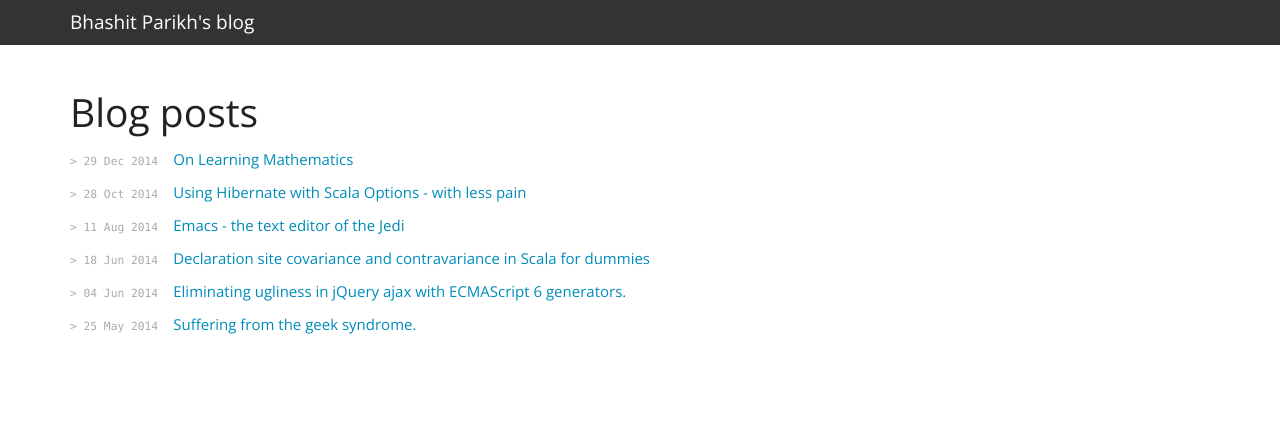
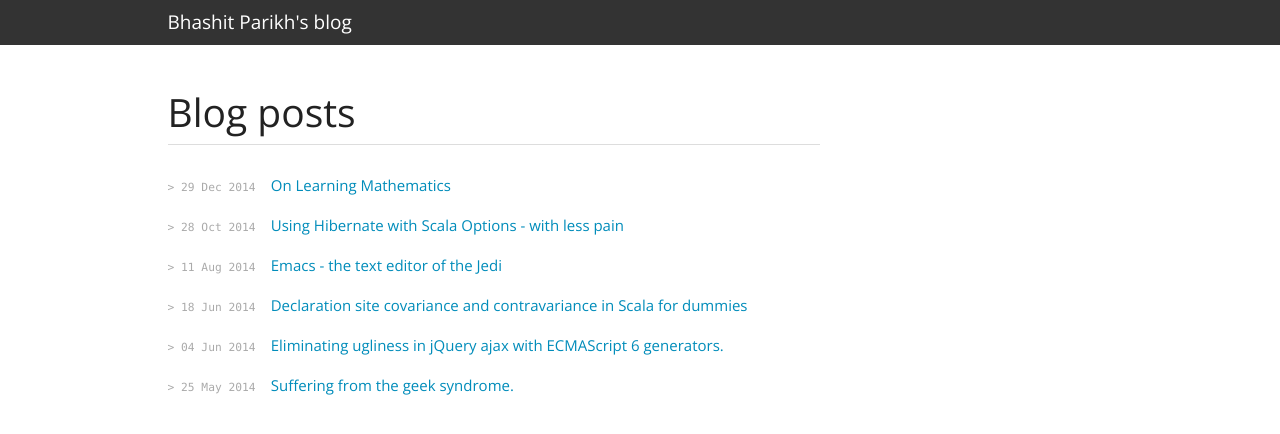
Before and after one commit to Bhashit/bhashit.github.io, a Jekyll site: the page built from index.html, in a window 1280 px wide. Shown: the top 434 px of the page. Built offline with Jekyll 4.4.1, drawn with Linux system fonts in a browser that asks for light colours.

Commit message:
Some formatting

```diff
--- a/_includes/nav.html
+++ b/_includes/nav.html
@@ -1,5 +1,7 @@
 <nav class="navbar navbar-default navbar-fixed-top" role="navigation">
   <div class="container">
+    <div class="row">
+      <div class="col-md-11 col-md-offset-1">
         <div class="navbar-header">
           <button type="button" class="navbar-toggle" data-toggle="collapse" data-target="#navbar">
             <span class="icon-bar"></span> <span class="icon-bar"></span> <span class="icon-bar"></span>
@@ -12,4 +14,6 @@
           </ul>
         </div>
       </div>
+    </div>
+  </div>
 </nav>
--- a/_layouts/post.html
+++ b/_layouts/post.html
@@ -2,11 +2,10 @@
 layout: default
 ---
 
-<article class="col-md-8">
+<article class="col-md-7 col-md-offset-1">
   <header>
     <h1>{{ page.title }}</h1>
   </header>
-  <hr />
   {{ content }}
   <footer>
     <div id="date" class="meta">
--- a/about/index.html
+++ b/about/index.html
@@ -3,7 +3,7 @@ layout: default
 title: Bhashit Parikh
 ---
 
-<div id="home" class="col-md-8">
+<div class="col-md-8">
    <h1>Blog posts</h1>
    <ul class="posts">
       {% for post in site.posts %}
--- a/css/style.css
+++ b/css/style.css
@@ -1,8 +1,29 @@
 main.container { padding-top: 70px; }
 
-h2, h3, h4, h5, h6 { margin-top: 30px; }
+h1 {
+    padding-bottom: 10px;
+    margin-bottom: 25px;
+    border-bottom: 1px solid #dddddd;
+}
 
-body { line-height: 1.65; }
+h2, h3 { margin-top: 30px; }
+
+h2, h3, h4, h5, h6 { margin-bottom: 7px }
+
+body { line-height: 1.7; }
+
+p { margin-bottom: 20px; }
+
+ol, ul { margin-top: 10px; }
+
+p + ul, p + ol { margin-top: -10px; }
+
+blockquote p {
+    margin-bottom: 0;
+    line-height: 1.5;
+}
+
+li { margin-bottom: 7px; }
 
 .posts {
    list-style-type: none;
@@ -116,7 +137,6 @@ h2#footnotes {
 #social-share li.reddit a { color: #444; }
 
 #comments {
-    margin-top: 20px;
+    margin-top: 10px;
     border-top: 1px dashed #eee;
-    padding-top: 50px;
 }
--- a/index.html
+++ b/index.html
@@ -3,7 +3,7 @@ layout: default
 title: Bhashit Parikh
 ---
 
-<div id="home" class="col-md-8">
+<div id="home" class="col-md-7 col-md-offset-1">
    <h1>Blog posts</h1>
    <ul class="posts">
       {% for post in site.posts %}
```
Lines whose indentation alone changed are shown as unchanged.
